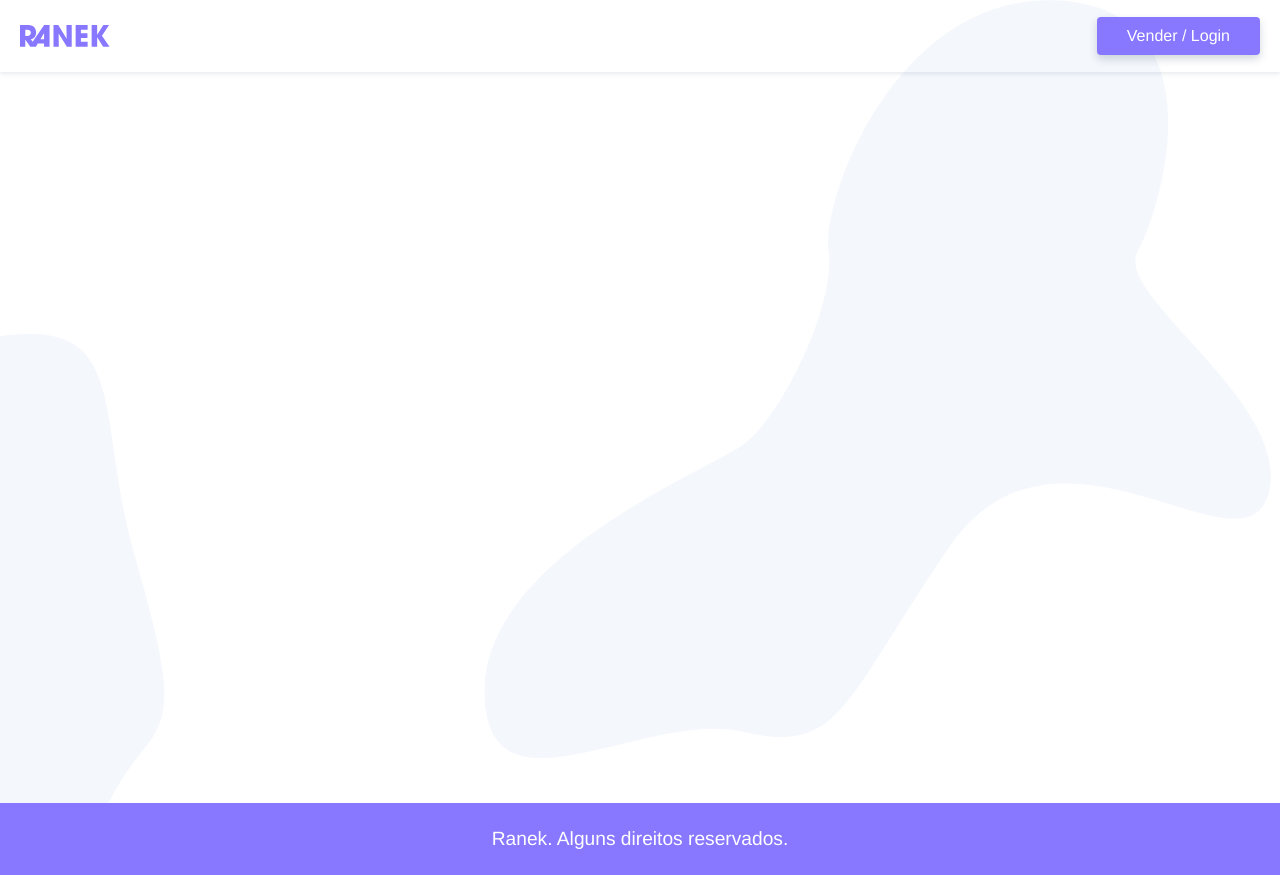
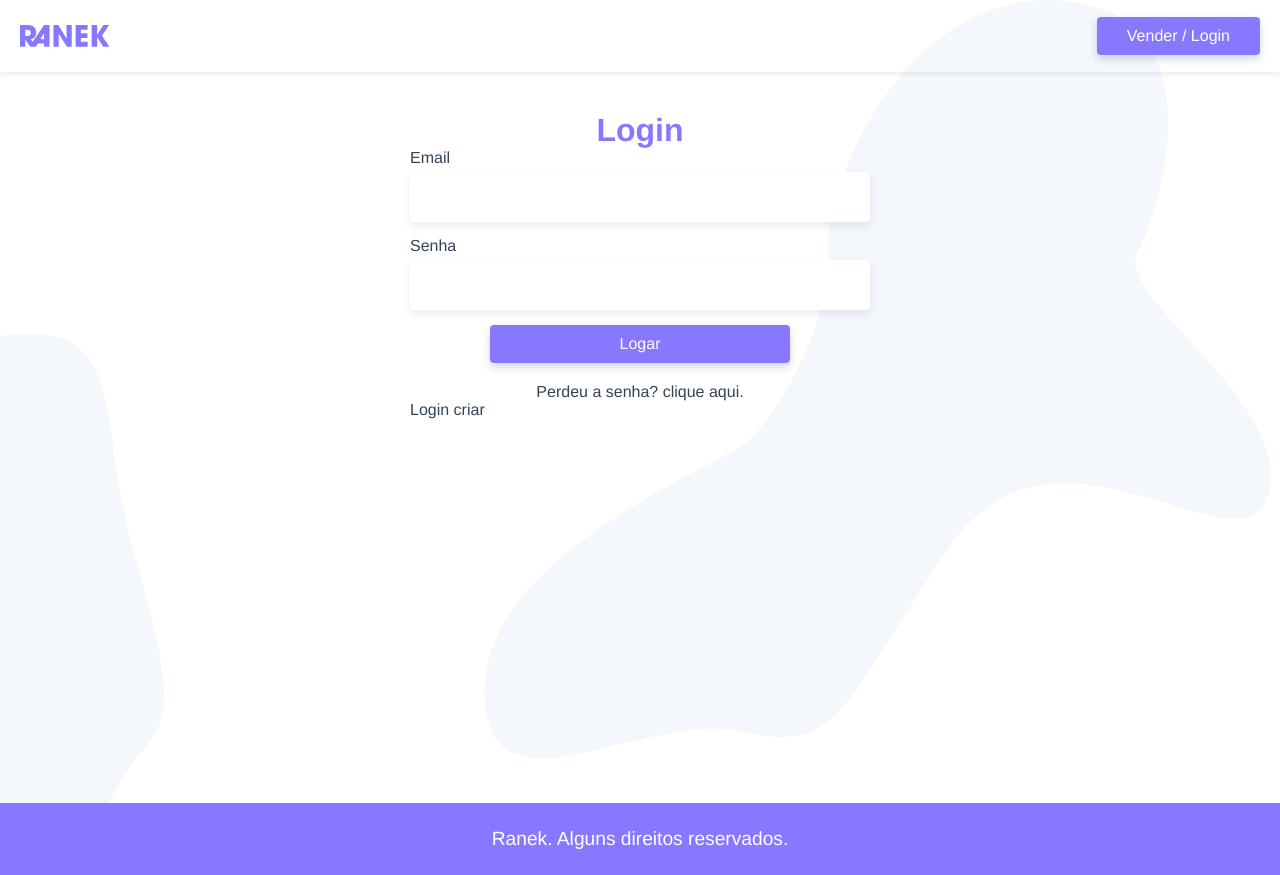
Before and after one commit to wagnerww/Ranek-vue, a Vue app: page /login in a window 1280 px wide. Built offline with nearby package versions, Linux system fonts and the light colour scheme.

Commit message:
login page

```diff
--- a/src/App.vue
+++ b/src/App.vue
@@ -2,7 +2,9 @@
   <div id="app">
     <TheHeader/>
     <main id="main">
-      <router-view/>
+      <transition mode="out-in">
+        <router-view/>
+      </transition>
     </main>
     <TheFooter/>
   </div>
@@ -84,15 +86,20 @@
   flex: 1;
 }
 
+label {
+  margin-bottom: 5px;
+}
+
 input,
 textarea {
   border-radius: 4px;
-  border: 1ps solid #fff;
+  border: 1px solid #fff;
   padding: 15px;
   box-shadow: 0 4px 8px rgba(30, 60, 90, 0.1);
   transition: all 0.3s;
   font-size: 1rem;
   font-family: "Avenir", Arial, Helvetica, sans-serif;
+  margin-bottom: 15px;
 }
 
 input:hover,
--- /dev/null
+++ b/src/components/LoginCriar.vue
@@ -0,0 +1,15 @@
+<template>
+  <p>
+    Login criar
+  </p>
+</template>
+
+<script>
+  export default {
+    name: "LoginCriar"
+  }
+</script>
+
+<style scoped>
+
+</style>
--- a/src/components/ProdutosLista.vue
+++ b/src/components/ProdutosLista.vue
@@ -5,7 +5,7 @@
         <div v-for="(produto, index) in produtos" :key="index" class="produto">
           <router-link :to="{name: 'produto', params:{id:produto.id}}">
             <img v-if="produto.fotos" :src="produto.fotos[0].source" :alt="produto.fotos[0].titulo">
-            <p class="preco">{{produto.preco}}</p>
+            <p class="preco">{{produto.preco | numeroPreco}}</p>
             <h2 class="titulo">{{produto.nome}}</h2>
             <p>{{produto.descricao}}</p>
           </router-link>
--- a/src/main.js
+++ b/src/main.js
@@ -8,6 +8,18 @@
 
 Vue.component("PaginaCarregando", PaginaCarregando);
 
+Vue.filter("numeroPreco", valor => {
+  valor = +valor;
+  if(!isNaN(valor)){
+    return valor.toLocaleString("pt-BR", {
+      style: "currency",
+      currency: "BRL",
+    });
+  } else {
+    return ""
+  }
+})
+
 new Vue({
   router,
   store,
--- a/src/router/index.js
+++ b/src/router/index.js
@@ -2,6 +2,7 @@
 import VueRouter from "vue-router";
 import Home from "../views/Home.vue";
 import Produto from "../views/Produto.vue";
+import Login from "../views/Login.vue";
 
 Vue.use(VueRouter);
 
@@ -16,6 +17,11 @@
     name: "produto",
     component: Produto,
     props: true
+  },
+  {
+    path: "/login",
+    name: "login",
+    component: Login,
   }
 ];
 
--- /dev/null
+++ b/src/views/Login.vue
@@ -0,0 +1,76 @@
+<template>
+  <section class="login">
+    <h1>Login</h1>
+    <form action="">
+      <label for="email">Email</label>
+      <input type="email" name="email" id="email" v-model="login.email" />
+      <label for="email">Senha</label>
+      <input type="password" name="senha" id="senha" v-model="login.senha" />
+      <button class="btn" @click.prevent="logar">Logar</button>
+    </form>
+    <p class="perdeu">
+      <a href="/" target="_blank">Perdeu a senha? clique aqui.</a>
+    </p>
+    <LoginCriar/>
+  </section>
+</template>
+
+<script>
+  import LoginCriar from '@/components/LoginCriar.vue';
+
+  export default {
+    name: "Login",
+    components:{
+      LoginCriar
+    },
+    data(){
+      return {
+        login: {
+          email: "",
+          senha: ""
+        }
+      }
+    },
+    methods:{
+      logar(){
+
+      }
+    }
+  }
+</script>
+
+<style scoped>
+  .login{
+    max-width: 500px;
+    margin: 0 auto;
+    padding: 0 20px;
+  }
+
+  form{
+    display: grid;
+  }
+
+  .btn {
+    width: 100%;
+    max-width: 300px;
+    margin-left: auto;
+    margin-right: auto;
+  }
+
+  .perdeu{
+    text-align: center;
+    margin: 20px auto 0 auto;
+  }
+
+  .perdeu a:hover{
+    color:#87f;
+    text-decoration: underline;
+  }
+
+  h1 {
+    text-align: center;
+    font-size: 2em;
+    margin-top: 40px;
+    color:#87f
+  }
+</style>
--- a/src/views/Produto.vue
+++ b/src/views/Produto.vue
@@ -1,5 +1,22 @@
 <template>
-  <p>Produto {{produto}}</p>
+<section>
+  <div v-if="produto" class="produto">
+  <ul class="fotos" v-if="produto.fotos">
+    <li v-for="(foto, index) in produto.fotos" :key="index">
+      <img :src="foto.src" :alt="foto.titulo">
+    </li>
+  </ul>
+  <div class="info">
+    <h1>{{produto.nome}}</h1>
+    <p class="preco">{{produto.preco | numeroPreco}}</p>
+    <p class="descricao">{{produto.descricao}}</p>
+    <button class="btn" v-if="produto.vendido === 'false'">Comprar</button>
+    <button v-else class="btn">Produto vendido</button>
+  </div>
+  </div>
+  <PaginaCarregando v-else />
+</section>
+
 </template>
 
 <script>
@@ -24,5 +41,29 @@
 };
 </script>
 
-<style>
+<style scoped>
+  .produto{
+    display: grid;
+    grid-template-columns: 1fr 1fr;
+    grid-gap: 30px;
+    max-width: 900px;
+    padding: 60px 20px;
+    margin: 0 auto;
+  }
+
+  .preco{
+    color:#e80;
+    font-weight: bold;
+    font-size: 1.5em;
+    margin-bottom: 40px;
+  }
+
+  .descricao{
+    font-size: 1.2em;
+  }
+
+  .btn{
+    margin-top: 60px;
+    width: 200px;
+  }
 </style>
```
